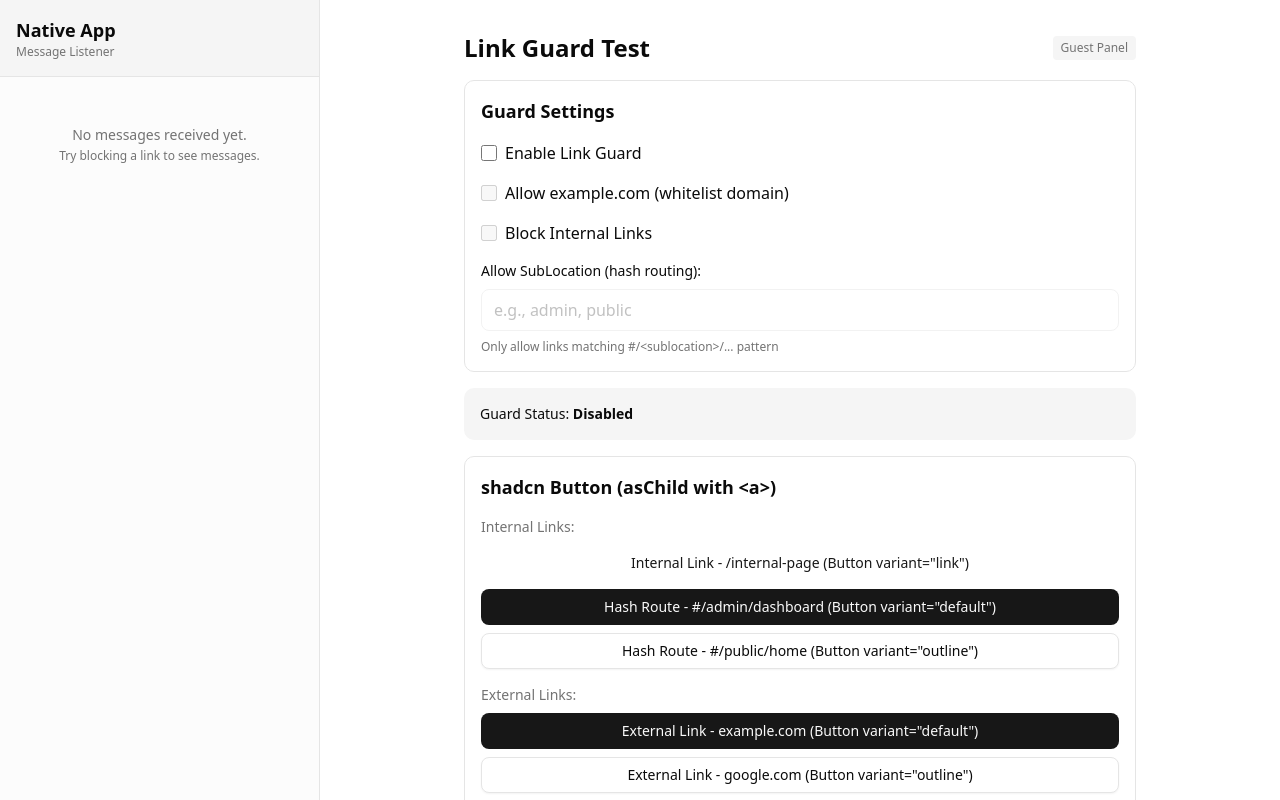
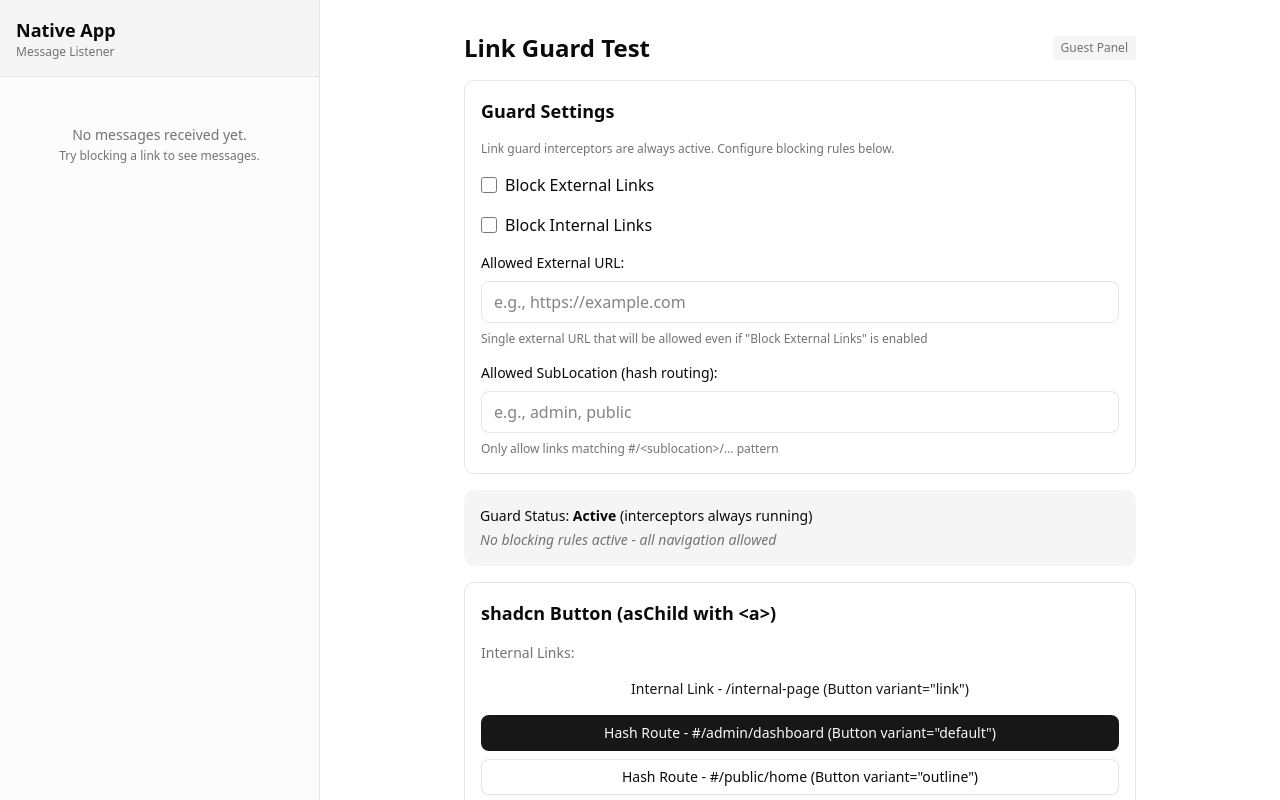
Before and after one commit to jesse23/nav-intercept-example, a React (Vite) app: page / in a window 1280 px wide. Built offline with nearby package versions, Linux system fonts and the light colour scheme.

Commit message:
Enhance link guard functionality in App component by introducing external link blocking options with a configurable whitelist. Update UI controls for better clarity and user experience, including new input fields for allowed external URLs and improved status messaging.

```diff
--- a/src/App.tsx
+++ b/src/App.tsx
@@ -10,21 +10,41 @@ interface Message {
 }
 
 function App() {
-  const [guardEnabled, setGuardEnabled] = useState(false)
-  const [allowExampleCom, setAllowExampleCom] = useState(false)
+  const [blockExternal, setBlockExternal] = useState(false)
   const [blockInternal, setBlockInternal] = useState(false)
+  const [allowedExternalUrl, setAllowedExternalUrl] = useState("")
   const [allowSubLocation, setAllowSubLocation] = useState("")
   const [messages, setMessages] = useState<Message[]>([])
 
   useEffect(() => {
     // Configure link guard with current options
+    // Guard is always enabled (interceptors are always active), but blocking depends on settings
+    let allowedDomains: string[] | undefined = undefined
+
+    if (blockExternal) {
+      // If blocking external, set up whitelist
+      if (allowedExternalUrl.trim()) {
+        try {
+          const url = new URL(allowedExternalUrl)
+          allowedDomains = [url.hostname]
+        } catch {
+          // Invalid URL, block all external
+          allowedDomains = []
+        }
+      } else {
+        // Block all external (empty whitelist)
+        allowedDomains = []
+      }
+    }
+    // If not blocking external, allowedDomains stays undefined (allow all)
+
     linkGuard.configure({
-      enabled: guardEnabled,
-      allowedDomains: allowExampleCom ? ["example.com"] : undefined,
+      enabled: true, // Interceptors are always active
+      allowedDomains,
       allowInternal: blockInternal ? false : undefined,
-      allowSubLocation: allowSubLocation || undefined,
+      allowSubLocation: allowSubLocation.trim() || undefined,
     })
-  }, [guardEnabled, allowExampleCom, blockInternal, allowSubLocation])
+  }, [blockExternal, blockInternal, allowedExternalUrl, allowSubLocation])
 
   useEffect(() => {
     // Listen for postMessage events (mimicking native app)
@@ -114,47 +134,55 @@ function App() {
               </span>
             </div>
 
-            {/* Control Checkboxes */}
+            {/* Control Settings */}
             <div className="flex flex-col gap-4 p-4 border rounded-lg">
               <h2 className="text-lg font-semibold">Guard Settings</h2>
+              <p className="text-xs text-muted-foreground">
+                Link guard interceptors are always active. Configure blocking rules below.
+              </p>
+
               <label className="flex items-center gap-2 cursor-pointer">
                 <input
                   type="checkbox"
-                  checked={guardEnabled}
-                  onChange={(e) => setGuardEnabled(e.target.checked)}
+                  checked={blockExternal}
+                  onChange={(e) => setBlockExternal(e.target.checked)}
                   className="w-4 h-4"
                 />
-                <span>Enable Link Guard</span>
+                <span>Block External Links</span>
               </label>
-              <label className="flex items-center gap-2 cursor-pointer">
-                <input
-                  type="checkbox"
-                  checked={allowExampleCom}
-                  onChange={(e) => setAllowExampleCom(e.target.checked)}
-                  className="w-4 h-4"
-                  disabled={!guardEnabled}
-                />
-                <span>Allow example.com (whitelist domain)</span>
-              </label>
+
               <label className="flex items-center gap-2 cursor-pointer">
                 <input
                   type="checkbox"
                   checked={blockInternal}
                   onChange={(e) => setBlockInternal(e.target.checked)}
                   className="w-4 h-4"
-                  disabled={!guardEnabled}
                 />
                 <span>Block Internal Links</span>
               </label>
+
               <div className="flex flex-col gap-2">
-                <label className="text-sm font-medium">Allow SubLocation (hash routing):</label>
+                <label className="text-sm font-medium">Allowed External URL:</label>
+                <input
+                  type="text"
+                  value={allowedExternalUrl}
+                  onChange={(e) => setAllowedExternalUrl(e.target.value)}
+                  placeholder="e.g., https://example.com"
+                  className="px-3 py-2 border rounded-md"
+                />
+                <p className="text-xs text-muted-foreground">
+                  Single external URL that will be allowed even if "Block External Links" is enabled
+                </p>
+              </div>
+
+              <div className="flex flex-col gap-2">
+                <label className="text-sm font-medium">Allowed SubLocation (hash routing):</label>
                 <input
                   type="text"
                   value={allowSubLocation}
                   onChange={(e) => setAllowSubLocation(e.target.value)}
                   placeholder="e.g., admin, public"
-                  disabled={!guardEnabled}
-                  className="px-3 py-2 border rounded-md disabled:opacity-50 disabled:cursor-not-allowed"
+                  className="px-3 py-2 border rounded-md"
                 />
                 <p className="text-xs text-muted-foreground">
                   Only allow links matching #/&lt;sublocation&gt;/... pattern
@@ -165,17 +193,20 @@ function App() {
         {/* Status */}
         <div className="p-4 bg-muted rounded-lg">
           <p className="text-sm">
-                Guard Status: <strong>{guardEnabled ? "Enabled" : "Disabled"}</strong>
+            Guard Status: <strong>Active</strong> (interceptors always running)
           </p>
-              {guardEnabled && (
           <div className="text-sm text-muted-foreground mt-1 space-y-1">
-                  <p>External links will be blocked {allowExampleCom && "(except example.com)"}</p>
+            {blockExternal && (
+              <p>External links will be blocked {allowedExternalUrl && `(except ${new URL(allowedExternalUrl).hostname})`}</p>
+            )}
             {blockInternal && <p>Internal links will be blocked</p>}
             {allowSubLocation && (
               <p>Only hash routes starting with #/{allowSubLocation}/ will be allowed</p>
             )}
+            {!blockExternal && !blockInternal && !allowSubLocation && (
+              <p className="text-muted-foreground italic">No blocking rules active - all navigation allowed</p>
+            )}
           </div>
-              )}
         </div>
 
             {/* shadcn Button as Link Examples */}
@@ -246,10 +277,12 @@ function App() {
             {/* JavaScript API Navigation Examples */}
             <div className="flex flex-col gap-4 p-4 border rounded-lg">
               <h2 className="text-lg font-semibold">JavaScript API Navigation</h2>
+              <div className="flex flex-col gap-4">
+                <p className="text-sm font-medium text-muted-foreground">Test JavaScript navigation methods:</p>
+
+                {/* Directly intercepted APIs */}
                 <div className="flex flex-col gap-2">
-                <p className="text-sm font-medium text-muted-foreground">Test JavaScript navigation methods:</p>
                   <p className="text-xs text-muted-foreground">
-                  Note: <code>window.location</code> methods are intercepted via <code>beforeunload</code> event, which shows a browser confirmation dialog to block navigation.
                     <code>window.open()</code>, <code>history.pushState()</code>, <code>history.replaceState()</code>, and click events are directly intercepted.
                   </p>
 
@@ -282,6 +315,71 @@ function App() {
                       </div>
                     </div>
 
+                    {/* history.pushState() */}
+                    <div className="flex flex-col gap-2">
+                      <p className="text-xs font-medium text-muted-foreground">history.pushState()</p>
+                      <div className="flex flex-wrap gap-2">
+                        <Button
+                          onClick={() => history.pushState({}, '', 'https://google.com')}
+                          variant="outline"
+                          size="sm"
+                        >
+                          External
+                        </Button>
+                        <Button
+                          onClick={() => history.pushState({}, '', '/test-push')}
+                          variant="outline"
+                          size="sm"
+                        >
+                          Internal
+                        </Button>
+                        <Button
+                          onClick={() => history.pushState({}, '', '#/admin/push')}
+                          variant="outline"
+                          size="sm"
+                        >
+                          Hash
+                        </Button>
+                      </div>
+                    </div>
+
+                    {/* history.replaceState() */}
+                    <div className="flex flex-col gap-2">
+                      <p className="text-xs font-medium text-muted-foreground">history.replaceState()</p>
+                      <div className="flex flex-wrap gap-2">
+                        <Button
+                          onClick={() => history.replaceState({}, '', 'https://github.com')}
+                          variant="outline"
+                          size="sm"
+                        >
+                          External
+                        </Button>
+                        <Button
+                          onClick={() => history.replaceState({}, '', '/test-replace')}
+                          variant="outline"
+                          size="sm"
+                        >
+                          Internal
+                        </Button>
+                        <Button
+                          onClick={() => history.replaceState({}, '', '#/public/replace')}
+                          variant="outline"
+                          size="sm"
+                        >
+                          Hash
+                        </Button>
+                      </div>
+                    </div>
+                  </div>
+                </div>
+
+                {/* Location methods intercepted via beforeunload */}
+                <div className="flex flex-col gap-2">
+                  <p className="text-xs text-muted-foreground">
+                    <code>window.location</code> methods are intercepted via <code>beforeunload</code> event, which shows a browser confirmation dialog to block navigation.
+                  </p>
+
+                  <div className="space-y-4">
                     {/* location.href */}
                     <div className="flex flex-col gap-2">
                       <p className="text-xs font-medium text-muted-foreground">location.href</p>
@@ -380,61 +478,6 @@ function App() {
                         </Button>
                       </div>
                     </div>
-
-                  {/* history.pushState() */}
-                  <div className="flex flex-col gap-2">
-                    <p className="text-xs font-medium text-muted-foreground">history.pushState()</p>
-                    <div className="flex flex-wrap gap-2">
-                      <Button
-                        onClick={() => history.pushState({}, '', 'https://google.com')}
-                        variant="outline"
-                        size="sm"
-                      >
-                        External
-                      </Button>
-                      <Button
-                        onClick={() => history.pushState({}, '', '/test-push')}
-                        variant="outline"
-                        size="sm"
-                      >
-                        Internal
-                      </Button>
-                      <Button
-                        onClick={() => history.pushState({}, '', '#/admin/push')}
-                        variant="outline"
-                        size="sm"
-                      >
-                        Hash
-                      </Button>
-                    </div>
-                  </div>
-
-                  {/* history.replaceState() */}
-                  <div className="flex flex-col gap-2">
-                    <p className="text-xs font-medium text-muted-foreground">history.replaceState()</p>
-                    <div className="flex flex-wrap gap-2">
-                      <Button
-                        onClick={() => history.replaceState({}, '', 'https://github.com')}
-                        variant="outline"
-                        size="sm"
-                      >
-                        External
-                      </Button>
-                      <Button
-                        onClick={() => history.replaceState({}, '', '/test-replace')}
-                        variant="outline"
-                        size="sm"
-                      >
-                        Internal
-                      </Button>
-                      <Button
-                        onClick={() => history.replaceState({}, '', '#/public/replace')}
-                        variant="outline"
-                        size="sm"
-                      >
-                        Hash
-                      </Button>
-                    </div>
                   </div>
                 </div>
               </div>
--- a/src/lib/linkGuard.ts
+++ b/src/lib/linkGuard.ts
@@ -70,13 +70,16 @@ const shouldBlockUrl = (urlString: string): { blocked: boolean; url?: URL; reaso
 
     // Check external links
     if (isExternal) {
-      if (
-        state.allowedDomains &&
-        state.allowedDomains.includes(url.hostname)
-      ) {
-        return { blocked: false }
+      // If allowedDomains is set (even if empty array), check whitelist
+      if (state.allowedDomains !== undefined) {
+        if (state.allowedDomains.length > 0 && state.allowedDomains.includes(url.hostname)) {
+          return { blocked: false }
+        }
+        // If whitelist exists but domain not in it (or whitelist is empty), block
+        return { blocked: true, url, reason: 'external_link' }
       }
-      return { blocked: true, url, reason: 'external_link' }
+      // If allowedDomains is undefined, don't block external links (default: allow all external)
+      return { blocked: false }
     }
 
     // Check internal links
```
Lines whose indentation alone changed are shown as unchanged.
